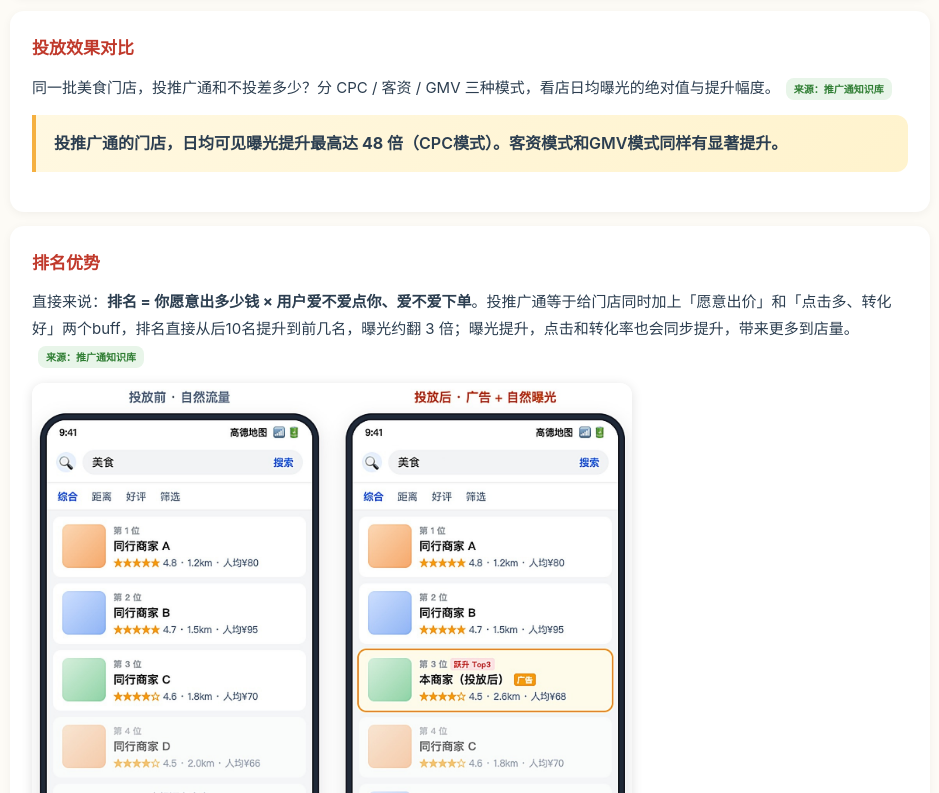
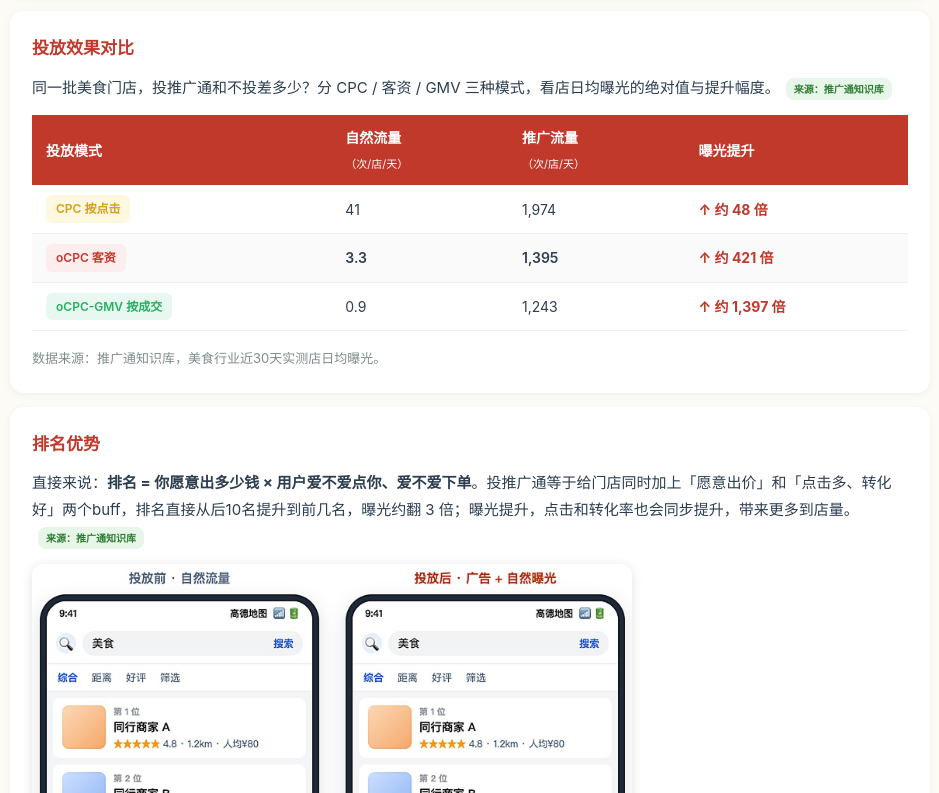
Before and after one commit to liuyang0028/food-sales-proposal, a plain HTML site: page ocpc-training.html in a window 1280 px wide. Shown: the part 1667-2460 px from the top of the page, without its empty margins (170-1109 px from the left). Drawn offline with Linux system fonts and the light colour scheme.

Commit message:
补充投放效果对比数据表 + 删除冗余产品权益卡片 + 新增客资商户营销海报

```diff
--- a/ocpc-training.html
+++ b/ocpc-training.html
@@ -217,9 +217,32 @@ body{background:var(--cream);color:var(--dark);font-family:-apple-system,"PingFa
 <div class="card">
 <h3>投放效果对比</h3>
 <p>同一批美食门店，投推广通和不投差多少？分 CPC / 客资 / GMV 三种模式，看店日均曝光的绝对值与提升幅度。<span class="source-tag">来源：推广通知识库</span></p>
-<div class="gold-sentence" style="margin-top:14px">
-投推广通的门店，日均可见曝光提升最高达 <b>48 倍</b>（CPC模式）。客资模式和GMV模式同样有显著提升。
-</div>
+<table class="cmp-table" style="margin-top:14px">
+<thead>
+<tr><th>投放模式</th><th>自然流量<br><span style="font-weight:400;font-size:11px">（次/店/天）</span></th><th>推广流量<br><span style="font-weight:400;font-size:11px">（次/店/天）</span></th><th>曝光提升</th></tr>
+</thead>
+<tbody>
+<tr>
+<td><span class="badge badge-gold">CPC 按点击</span></td>
+<td>41</td>
+<td>1,974</td>
+<td><b style="color:var(--red)">↑ 约 48 倍</b></td>
+</tr>
+<tr class="highlight">
+<td><span class="badge badge-red">oCPC 客资</span></td>
+<td>3.3</td>
+<td>1,395</td>
+<td><b style="color:var(--red)">↑ 约 421 倍</b></td>
+</tr>
+<tr>
+<td><span class="badge badge-green">oCPC-GMV 按成交</span></td>
+<td>0.9</td>
+<td>1,243</td>
+<td><b style="color:var(--red)">↑ 约 1,397 倍</b></td>
+</tr>
+</tbody>
+</table>
+<p style="margin-top:10px;font-size:13px;color:var(--gray)">数据来源：推广通知识库，美食行业近30天实测店日均曝光。</p>
 </div>
 
 <!-- 排名优势 -->
@@ -303,17 +326,6 @@ body{background:var(--cream);color:var(--dark);font-family:-apple-system,"PingFa
 </div>
 </div>
 
-<!-- 订座发券 + QCpx权益前端展示 -->
-<div class="card">
-<h3>产品权益：订座发券 + 平台补贴商家券</h3>
-<p><b>客资类 · 订座发券</b>：投放客资模式即解锁订座发券权益。用户领券订座，线索与客资量同步抬升。用户路径：搜索/推荐进店 → 店铺页订座按钮旁自动展示平台补贴券（红框 = 15元券）。券由平台补贴、商家不出钱，订座量与客资量同步抬升。解锁条件：投放客资模式（oCPC-客资）自动生效，无需额外配置。<span class="source-tag">来源：推广通知识库</span></p>
-<img src="dingzuo.jpg" alt="订座发券前端展示" style="width:100%;max-width:500px;border-radius:12px;margin-top:12px;box-shadow:0 2px 12px rgba(0,0,0,.12)">
-<p style="font-size:12px;color:var(--gray);margin-top:6px">订座按钮挂平台补贴15元券（红框）</p>
-<p style="margin-top:16px"><b>GMV类 · QCpx平台补贴商家券</b>：只要投放GMV，前端自动展示平台补贴的商家券，券面让利直接拉高下单转化率。<span class="source-tag">来源：推广通知识库</span></p>
-<img src="qcpx.jpg" alt="QCpx平台补贴商家券全链路前端展示" style="width:100%;max-width:500px;border-radius:12px;margin-top:12px;box-shadow:0 2px 12px rgba(0,0,0,.12)">
-<p style="font-size:12px;color:var(--gray);margin-top:6px">QCpx平台补贴商家券全链路前端展示</p>
-<p style="margin-top:16px"><b>到店实时点击扣费</b>：CPC按实时点击扣费，成本可控。搭配客资/GMV双投或者三投，获更高曝光的同时拿更多到店与转化。<span class="source-tag">来源：推广通知识库</span></p>
-</div>
 
 <!-- 流量趋势 -->
 <div class="card">
@@ -396,6 +408,14 @@ body{background:var(--cream);color:var(--dark);font-family:-apple-system,"PingFa
 <!-- 1E: 核心逻辑一句话 -->
 <div class="gold-sentence">
 跟商户解释就一句话："老板，您告诉系统一条客资值多少钱，系统就帮您找最可能打电话、预定的用户。找到了才扣费，找不到不扣。"
+</div>
+
+<!-- 1F: 商户端营销海报 -->
+<div class="card" style="border:2px solid var(--gold);background:linear-gradient(135deg,#FFF8E1,#FFF3CD)">
+<h3>商户端营销海报（可直接转发商户）</h3>
+<p style="margin-bottom:14px">以下海报面向商户，突出"按效果付费"核心卖点，可直接用于朋友圈/社群传播。<span class="source-tag">内部制作</span></p>
+<img src="客资产品_商户营销海报.png" alt="客资产品商户营销海报：顾客打电话做预定才算钱" style="width:100%;max-width:450px;border-radius:12px;margin:0 auto;display:block;box-shadow:0 4px 20px rgba(0,0,0,.15)">
+<p style="font-size:12px;color:var(--gray);margin-top:10px;text-align:center">客资产品商户营销海报 · 红底金字风格 · 宽900px</p>
 </div>
 </div>
 
```
Also changed, not shown: 客资产品_商户营销海报.png (added).
